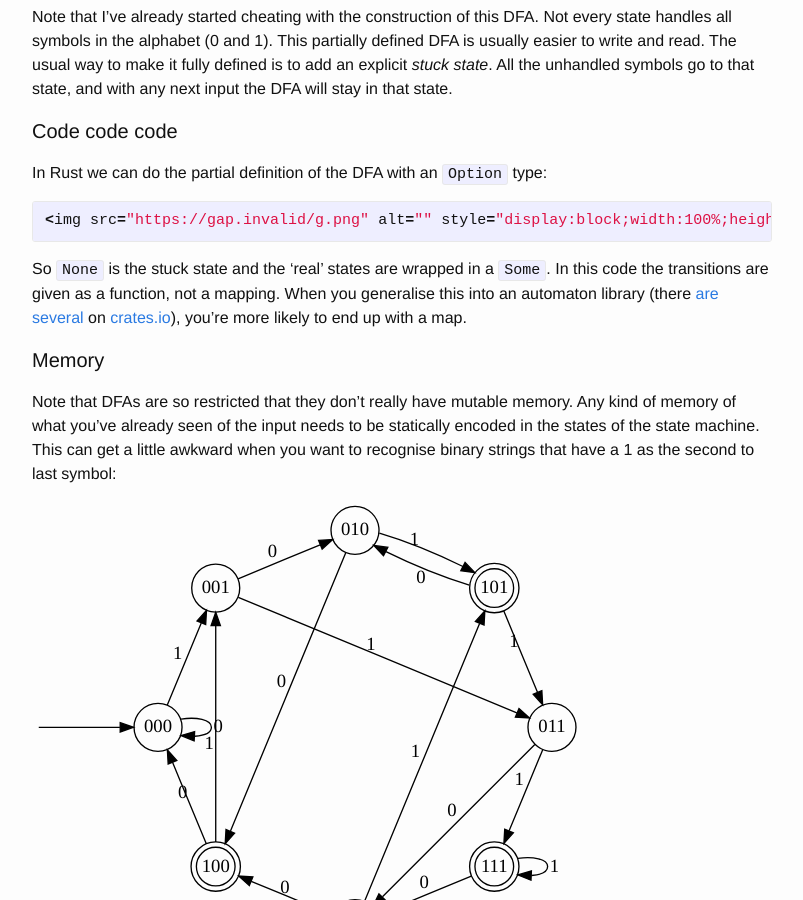
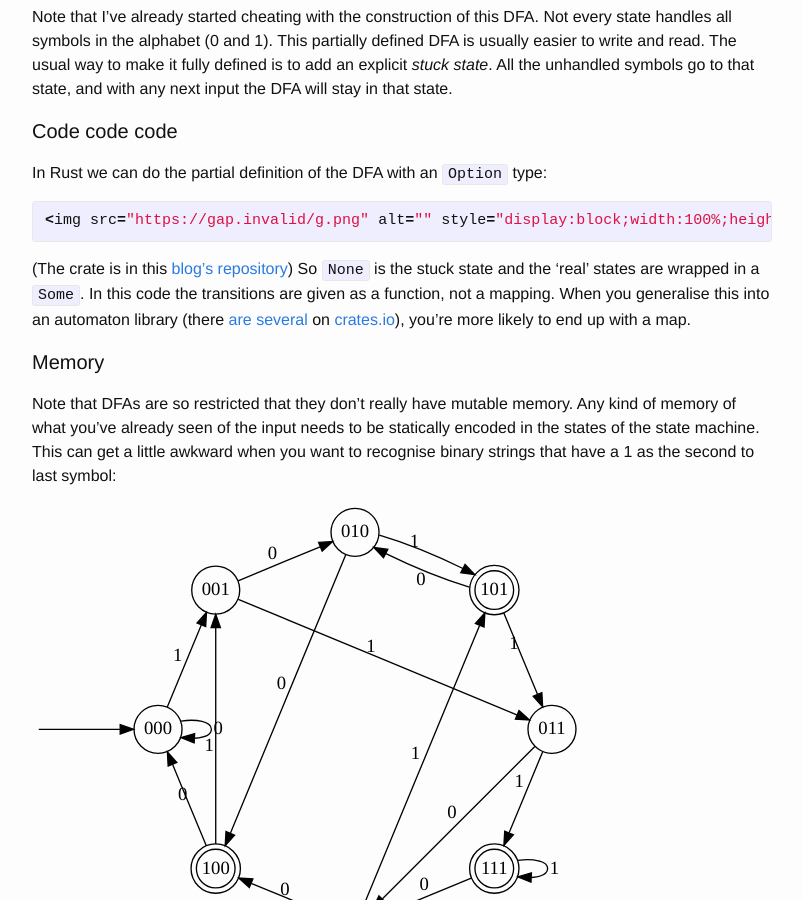
Before and after one commit to Apanatshka/Apanatshka.github.io, a Jekyll site: the page built from _posts/2016-04-10-finite-automata.md, in a window 1280 px wide and 900 px high, scrolled down 1087 px. Shown: the whole window, without its empty margins (238-1041 px from the left). Built offline with Jekyll 4.4.1, drawn with Linux system fonts in a browser that asks for light colours.

Commit message:
Added link to crate in repository

````diff
--- a/_posts/2016-04-10-finite-automata.md
+++ b/_posts/2016-04-10-finite-automata.md
@@ -54,6 +54,7 @@ In Rust we can do the partial definition of the DFA with an `Option` type:
 {% include {{page.id}}/binary_string/src/main.rs %}
 ```
 
+(The crate is in this [blog's repository](https://github.com/Apanatshka/Apanatshka.github.io/tree/master/_includes{{page.id}}/binary_string/))
 So `None` is the stuck state and the 'real' states are wrapped in a `Some`. In this code the transitions are given as a function, not a mapping. When you generalise this into an automaton library (there [are](https://crates.io/search?q=automaton) [several](https://crates.io/search?q=automata) on [crates.io](https://crates.io/)), you're more likely to end up with a map.
 
 ### Memory
````
